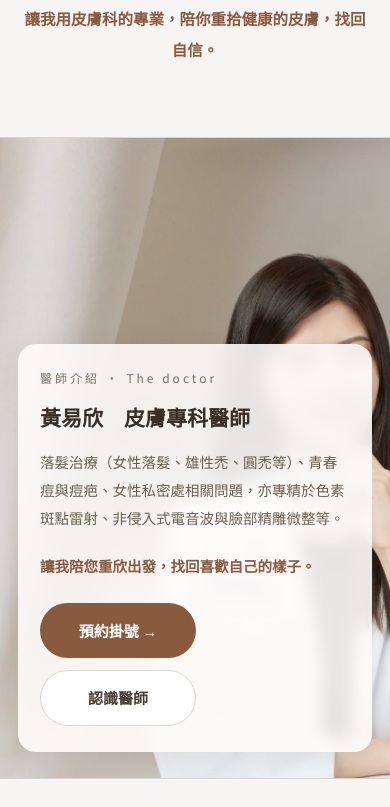
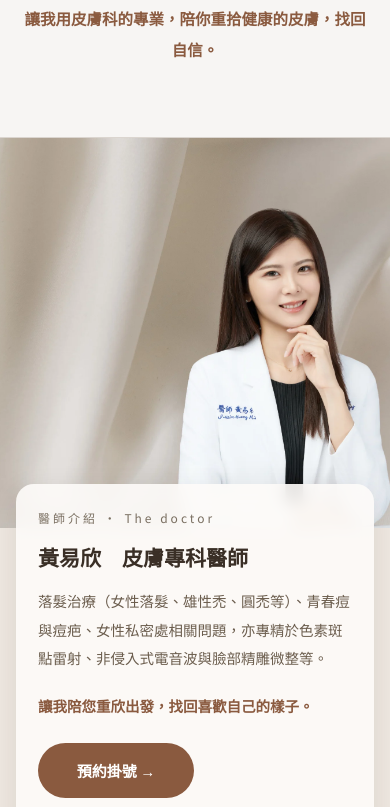
Before and after one commit to eugenia9797/follicle-school, an Astro site: page / in a window 390 px wide. Shown: the part 595-1402 px from the top of the page. Built offline with nearby package versions, Linux system fonts and the light colour scheme; Astro itself is replaced by a stand-in of ours.

Commit message:
Keep the doctor's face clear on phones, and swap in the new acne cover
On phones the text card sat over the photo and covered her face. The
photo now comes first at full width, and the card only overlaps its
bottom edge where the desk is.

Co-Authored-By: Claude Opus 5 <noreply@anthropic.com>

```diff
--- a/src/styles/global.css
+++ b/src/styles/global.css
@@ -1287,18 +1287,22 @@ body.has-drawer {
   }
 }
 
-/* Phones can't fit a column beside her, so the copy sits on a soft card over
-   the picture instead — still on the image, just stacked rather than beside. */
+/* Phones can't fit a column beside her, and a card laid over the photo ends
+   up across her face. So the photo comes first at full width, and the card
+   only tucks over its bottom edge, where the desk is. */
 @media (max-width: 680px) {
   .showcase {
-    min-height: clamp(640px, 158vw, 820px);
+    min-height: 0;
   }
   .showcase__img {
-    object-position: 76% top;
+    position: relative;
+    height: clamp(320px, 100vw, 460px);
+    object-position: 85% top;
   }
   .showcase__inner {
-    align-items: flex-end;
-    padding: 24px 18px 26px;
+    min-height: 0;
+    margin-top: -44px;
+    padding: 0 16px 28px;
   }
   .showcase__panel {
     width: 100%;
```
Also changed, not shown: src/assets/icon-acne.jpg.
